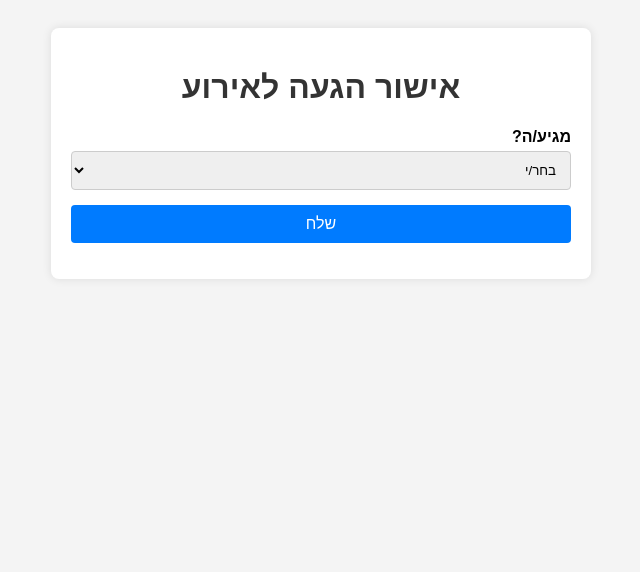
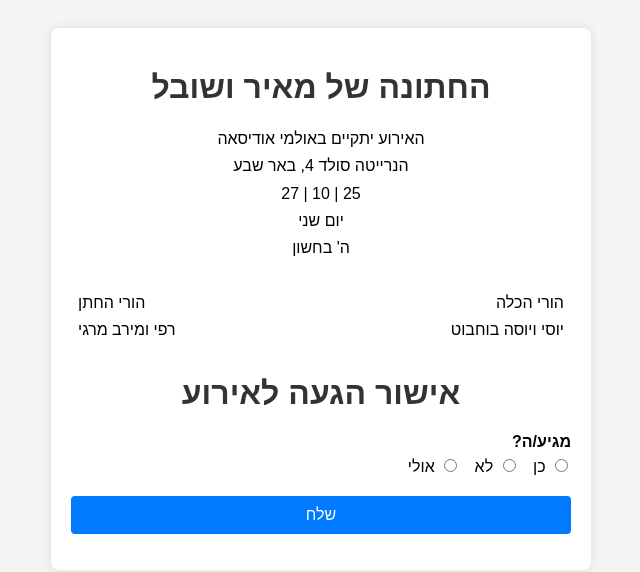
Before and after one commit to cupid-events/Event, a plain HTML site: page rsvp_form.html in a window 1280 px wide. Shown: the whole page, without its empty margins (319-959 px from the left). Drawn offline with Linux system fonts and the light colour scheme.

Commit message:
Add files via upload

```diff
--- a/rsvp_form.html
+++ b/rsvp_form.html
@@ -24,6 +24,29 @@
             text-align: center;
             color: #333;
         }
+        .event-details {
+            text-align: center;
+            margin-bottom: 20px;
+        }
+        .event-details p {
+            margin: 5px 0;
+            line-height: 1.4;
+        }
+        .parents-table {
+            width: 100%;
+            margin-top: 20px;
+        }
+        .parents-table td {
+            width: 50%;
+            vertical-align: top;
+            padding: 5px;
+        }
+        .parents-table .groom-parents {
+            text-align: left;
+        }
+        .parents-table .bride-parents {
+            text-align: right;
+        }
         .form-group {
             margin-bottom: 15px;
         }
@@ -31,6 +54,11 @@
             display: block;
             margin-bottom: 5px;
             font-weight: bold;
+        }
+        .radio-group label {
+            display: inline-block;
+            margin-left: 10px;
+            font-weight: normal;
         }
         select, input[type="number"], button {
             width: 100%;
@@ -61,23 +89,75 @@
 </head>
 <body>
     <div class="container">
+        <div class="event-details">
+            <h1>החתונה של מאיר ושובל</h1>
+            <p>האירוע יתקיים באולמי אודיסאה</p>
+            <p>הנרייטה סולד 4, באר שבע</p>
+            <p>25 | 10 | 27</p>
+            <p>יום שני</p>
+            <p>ה' בחשון</p>
+            <table class="parents-table">
+                <tr>
+                    <td class="bride-parents">
+                        <p>הורי הכלה</p>
+                        <p>יוסי ויוסה בוחבוט</p>
+                    </td>
+                    <td class="groom-parents">
+                        <p>הורי החתן</p>
+                        <p>רפי ומירב מרגי</p>
+                    </td>
+                </tr>
+            </table>
+        </div>
         <h1>אישור הגעה לאירוע</h1>
         <form id="rsvpForm">
             <input type="hidden" id="phoneNumber">
 
             <div class="form-group">
-                <label for="status">מגיע/ה?</label>
-                <select id="status" required>
-                    <option value="">בחר/י</option>
-                    <option value="כן">כן</option>
-                    <option value="לא">לא</option>
-                    <option value="אולי">אולי</option>
-                </select>
+                <label>מגיע/ה?</label>
+                <div class="radio-group">
+                    <label for="statusYes">
+                        <input type="radio" id="statusYes" name="status" value="כן" required>
+                        כן
+                    </label>
+                    <label for="statusNo">
+                        <input type="radio" id="statusNo" name="status" value="לא">
+                        לא
+                    </label>
+                    <label for="statusMaybe">
+                        <input type="radio" id="statusMaybe" name="status" value="אולי">
+                        אולי
+                    </label>
                 </div>
+            </div>
+
             <div id="countGroup" class="form-group hidden">
                 <label for="count">כמה אנשים מגיעים?</label>
-                <input type="number" id="count" min="1" value="1">
+                <input type="number" id="count" name="count" min="1" max="20" value="1" list="countOptions">
+                <datalist id="countOptions">
+                    <option value="1">
+                    <option value="2">
+                    <option value="3">
+                    <option value="4">
+                    <option value="5">
+                    <option value="6">
+                    <option value="7">
+                    <option value="8">
+                    <option value="9">
+                    <option value="10">
+                    <option value="11">
+                    <option value="12">
+                    <option value="13">
+                    <option value="14">
+                    <option value="15">
+                    <option value="16">
+                    <option value="17">
+                    <option value="18">
+                    <option value="19">
+                    <option value="20">
+                </datalist>
             </div>
+
             <button type="submit">שלח</button>
             <p id="message"></p>
         </form>
@@ -103,22 +183,24 @@
                 phoneNumberInput.value = formattedNumber;
             }
 
-        const statusSelect = document.getElementById('status');
+            const statusRadios = document.getElementsByName('status');
             const countGroup = document.getElementById('countGroup');
             const countInput = document.getElementById('count');
 
-        statusSelect.addEventListener('change', () => {
-            if (statusSelect.value === 'כן' || statusSelect.value === 'אולי') {
+            statusRadios.forEach(radio => {
+                radio.addEventListener('change', () => {
+                    if (radio.value === 'כן' || radio.value === 'אולי') {
                         countGroup.classList.remove('hidden');
                     } else {
                         countGroup.classList.add('hidden');
                         countInput.value = 1;
                     }
                 });
+            });
 
             document.getElementById('rsvpForm').addEventListener('submit', async (e) => {
                 e.preventDefault();
-            const status = statusSelect.value;
+                const status = document.querySelector('input[name="status"]:checked').value;
                 let count = countInput.value;
                 if (status === 'לא') {
                     count = 1;
```
Lines whose indentation alone changed are shown as unchanged.
